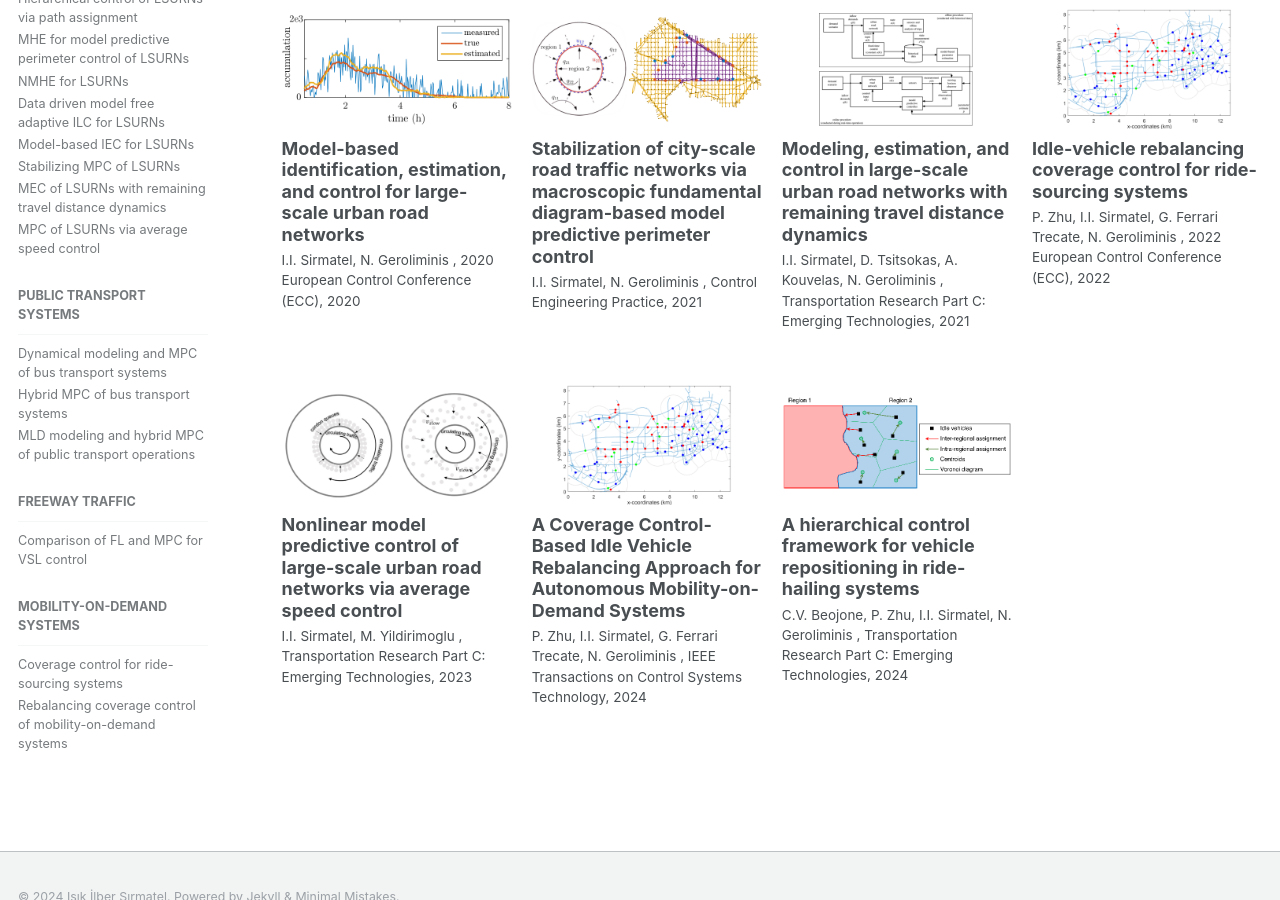
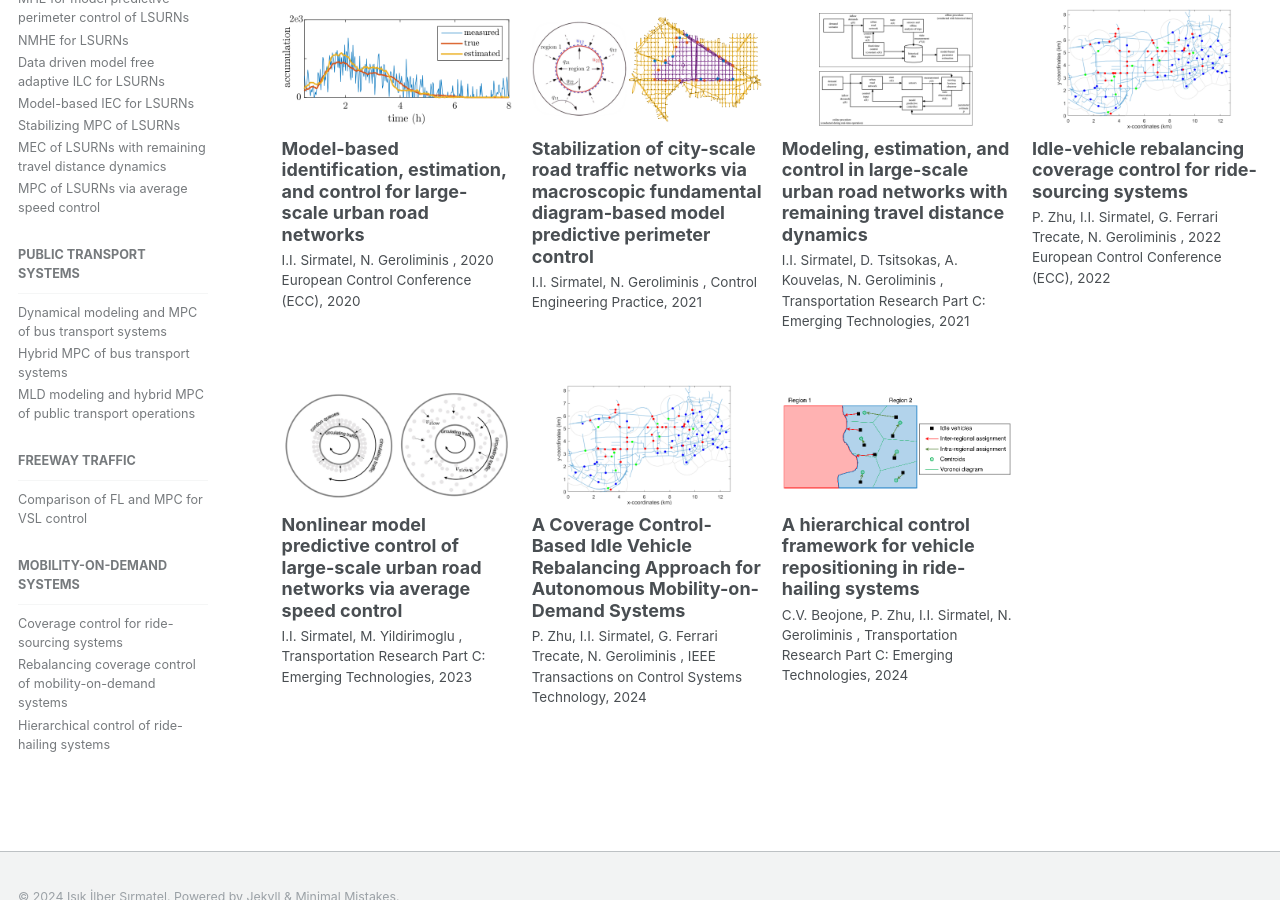
Before and after one commit to sirmatel/sirmatel.github.io, a Jekyll site: the page built from _pages/publications.md, in a window 1280 px wide and 900 px high, scrolled down 1263 px. Built offline with Jekyll 4.4.1, drawn with Linux system fonts in a browser that asks for light colours; some web fonts are replaced.

Commit message:
Update navigation.yml

```diff
--- a/_data/navigation.yml
+++ b/_data/navigation.yml
@@ -57,6 +57,8 @@ publications:
         url: /publications/zhu2022
       - title: "Rebalancing coverage control of mobility-on-demand systems"
         url: /publications/zhu2024
+      - title: "Hierarchical control of ride-hailing systems"
+        url: /publications/beojone2024
 
 blog:
   - title: control
```
